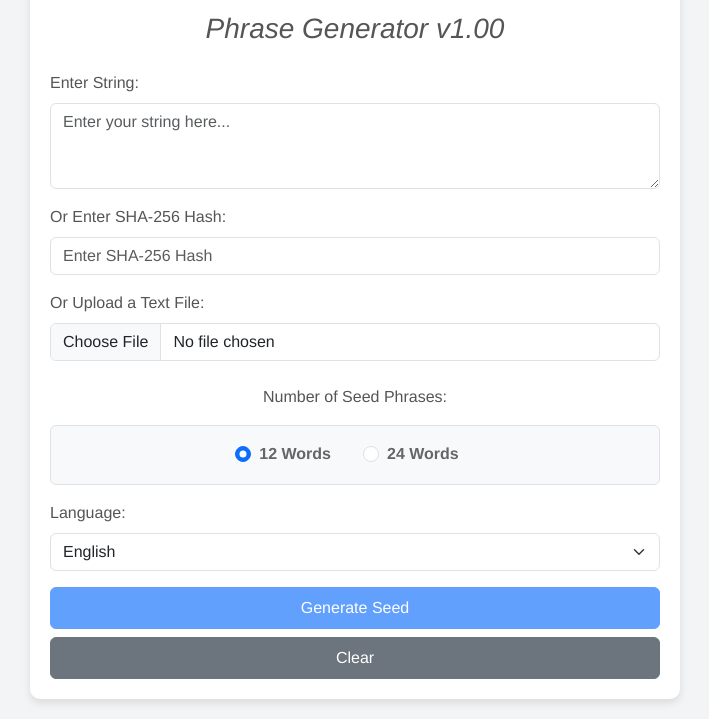
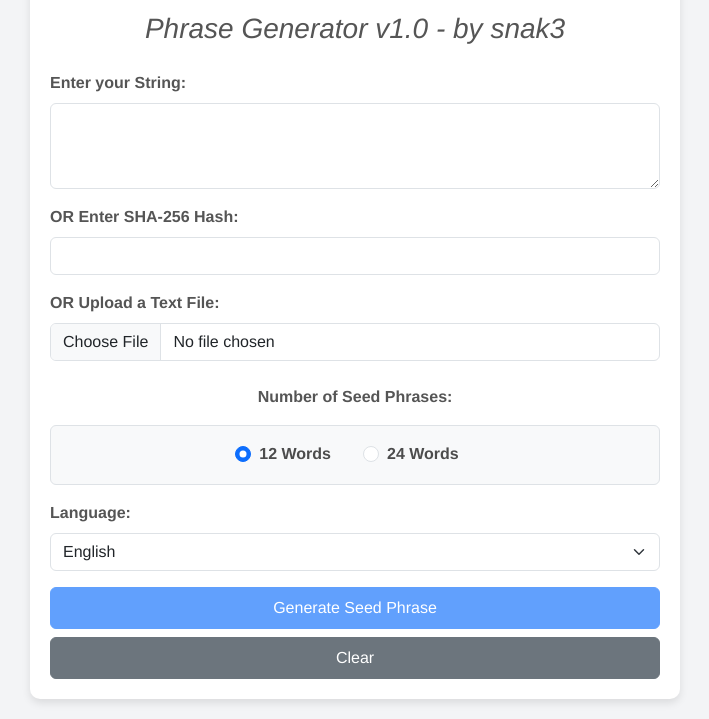
Before and after one commit to 3kans/Bit-Seed, a website: page public/index.html in a window 1280 px wide. Shown: the part 113-832 px from the top of the page, without its empty margins (285-994 px from the left). Drawn offline with nearby package versions, Linux system fonts and the light colour scheme.

Commit message:
minors layout changes

```diff
--- a/public/index.html
+++ b/public/index.html
@@ -30,6 +30,14 @@
       margin-bottom: 15px;
       text-transform: uppercase;
       letter-spacing: 2px;
+      display: flex;
+      align-items: center;
+      justify-content: center;
+      gap: 10px;
+    }
+    h1 img {
+      width: 40px;
+      height: 40px;
     }
     h3 {
       font-weight: 300;
@@ -39,7 +47,7 @@
       font-style: italic;
     }
     .form-label {
-      font-weight: 500;
+      font-weight: 700;
       color: #555;
     }
     .btn-primary {
@@ -67,6 +75,7 @@
       color: #555;
       margin-bottom: 5px;
     }
+
     #uploadStatus {
       margin-top: 10px;
       font-weight: bold;
@@ -78,10 +87,11 @@
       border-radius: 8px;
       border: 1px solid #ced4da;
       text-align: center;
+      font-weight: bold;
     }
     .form-check-label {
       font-weight: 400;
-      color: #666;
+      color: #4c4c4c;
     }
     #resultsContainer {
       display: none;
@@ -95,20 +105,23 @@
 <body>
 
   <div class="container">
-    <h1>Bit-Seed</h1>
-    <h3>Phrase Generator v1.00</h3>
+    <h1>
+      <img src="https://upload.wikimedia.org/wikipedia/commons/4/46/Bitcoin.svg" alt="Bitcoin Logo">
+      Bit-Seed
+    </h1>
+    <h3>Phrase Generator v1.0 - by snak3</h3>
 
     <form id="seedForm" class="mt-3">
       <div class="mb-3">
-        <label for="inputString" class="form-label">Enter String:</label>
-        <textarea id="inputString" name="inputString" class="form-control" rows="3" placeholder="Enter your string here..."></textarea>
+        <label for="inputString" class="form-label">Enter your String:</label>
+        <textarea id="inputString" name="inputString" class="form-control" rows="3" placeholder=""></textarea>
       </div>
       <div class="mb-3">
-        <label for="hashPoem" class="form-label">Or Enter SHA-256 Hash:</label>
-        <input type="text" id="hashPoem" name="hashPoem" class="form-control" placeholder="Enter SHA-256 Hash">
+        <label for="hashPoem" class="form-label">OR Enter SHA-256 Hash:</label>
+        <input type="text" id="hashPoem" name="hashPoem" class="form-control" placeholder="">
       </div>
       <div class="mb-4">
-        <label for="fileInput" class="form-label">Or Upload a Text File:</label>
+        <label for="fileInput" class="form-label">OR Upload a Text File:</label>
         <input type="file" id="fileInput" name="fileInput" class="form-control">
         <div id="uploadStatus"></div>
       </div>
@@ -139,7 +152,7 @@
           <option value="portuguese">Portuguese</option>
         </select>
       </div>
-      <button type="submit" id="generateButton" class="btn btn-primary w-100 mb-2" disabled>Generate Seed</button>
+      <button type="submit" id="generateButton" class="btn btn-primary w-100 mb-2" disabled>Generate Seed Phrase</button>
       <button type="button" id="clearButton" class="btn btn-secondary w-100">Clear</button>
       <button type="button" id="downloadButton" class="btn btn-success w-100 mt-2">Download Results</button>
     </form>
```
